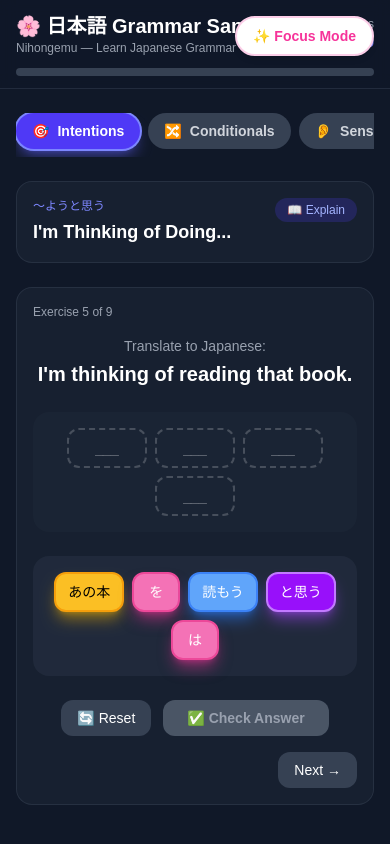
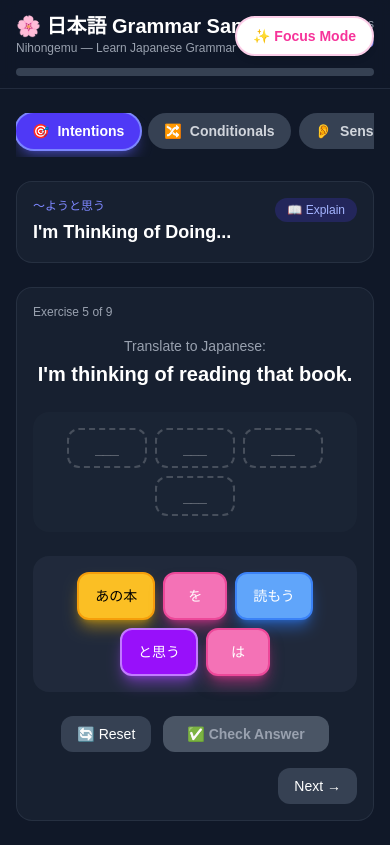
Before and after one commit to ShinichiZero/nihongemu, a React (Vite) app: page / in a window 390 px wide. Built offline with nearby package versions, Linux system fonts and the light colour scheme.

Commit message:
feat: desktop tap-to-select + tap-to-remove; pointer-tap detection; mobile hit-target & accessibility improvements

```diff
--- a/src/components/GrammarSlot.tsx
+++ b/src/components/GrammarSlot.tsx
@@ -7,9 +7,10 @@ interface GrammarSlotProps {
   occupiedTile?: TileData;
   isCorrect?: boolean;
   isError?: boolean;
+  onRemove?: (slotId: string) => void;
 }
 
-export function GrammarSlot({ slot, occupiedTile, isCorrect, isError }: GrammarSlotProps) {
+export function GrammarSlot({ slot, occupiedTile, isCorrect, isError, onRemove }: GrammarSlotProps) {
   const { setNodeRef, isOver } = useDroppable({ id: slot.id });
 
   const borderClass = isCorrect
@@ -40,7 +41,11 @@ export function GrammarSlot({ slot, occupiedTile, isCorrect, isError }: GrammarS
             animate={{ scale: [1.2, 1], opacity: 1 }}
             exit={{ scale: 0.5, opacity: 0 }}
             transition={{ type: 'spring', stiffness: 500, damping: 30 }}
-            className="text-sm font-medium text-white"
+            className="text-sm font-medium text-white cursor-pointer"
+            role={onRemove ? 'button' : undefined}
+            tabIndex={onRemove ? 0 : undefined}
+            onClick={onRemove ? () => onRemove(slot.id) : undefined}
+            onKeyDown={onRemove ? (e) => { if (e.key === 'Enter' || e.key === ' ') onRemove(slot.id); } : undefined}
           >
             {occupiedTile.text}
             {isCorrect && (
--- a/src/components/SentenceBuilder.tsx
+++ b/src/components/SentenceBuilder.tsx
@@ -140,6 +140,13 @@ export function SentenceBuilder({ exercise, onComplete }: SentenceBuilderProps)
               occupiedTile={slotFillings[slot.id] ? tileMap.get(slotFillings[slot.id]) : undefined}
               isCorrect={submitted && isCorrect}
               isError={submitted && !isCorrect}
+              onRemove={(slotId) => {
+                setSlotFillings((prev) => {
+                  const updated = { ...prev };
+                  delete updated[slotId];
+                  return updated;
+                });
+              }}
             />
           ))}
         </div>
@@ -159,7 +166,7 @@ export function SentenceBuilder({ exercise, onComplete }: SentenceBuilderProps)
             <WordTile
               key={tile.id}
               tile={tile}
-              onTap={tapToSelect ? () => handleTileTap(tile) : undefined}
+              onTap={() => handleTileTap(tile)}
               draggable={!tapToSelect}
             />
           ))}
--- a/src/components/WordTile.tsx
+++ b/src/components/WordTile.tsx
@@ -32,23 +32,52 @@ export function WordTile({ tile, isDragging: externalIsDragging, onTap, draggabl
   const colorClass = tileColors[tile.type] ?? 'bg-gray-600 border-gray-400 text-white';
   const isBeingDragged = isDragging || externalIsDragging;
 
+  // pointer-based tap detection to avoid triggering during drag
+  let pointerDownX: number | null = null;
+  let pointerDownY: number | null = null;
+  let pointerDownTime: number | null = null;
+
+  const onPointerDown = (e: React.PointerEvent) => {
+    pointerDownX = e.clientX;
+    pointerDownY = e.clientY;
+    pointerDownTime = Date.now();
+  };
+
+  const onPointerUp = (e: React.PointerEvent) => {
+    if (!onTap) return;
+    if (pointerDownX == null || pointerDownY == null || pointerDownTime == null) return;
+    const dx = Math.abs(e.clientX - pointerDownX);
+    const dy = Math.abs(e.clientY - pointerDownY);
+    const dt = Date.now() - pointerDownTime;
+    const distance = Math.sqrt(dx * dx + dy * dy);
+    // treat as tap if short and little movement
+    if (distance < 8 && dt < 300 && !isBeingDragged) {
+      onTap();
+    }
+    pointerDownX = pointerDownY = pointerDownTime = null;
+  };
+
   return (
     <motion.div
       ref={setNodeRef}
-      style={style}
+      style={{ ...style, touchAction: 'manipulation' }}
       {...(draggable ? listeners : {})}
       {...(draggable ? attributes : {})}
-      onClick={!draggable && onTap ? onTap : undefined}
+      onPointerDown={onPointerDown}
+      onPointerUp={onPointerUp}
+      role={onTap ? 'button' : undefined}
+      tabIndex={0}
+      aria-label={tile.text}
       animate={{ scale: isBeingDragged ? 1.1 : 1 }}
       transition={{ type: 'spring', stiffness: 400, damping: 25 }}
       className={`
         inline-flex items-center justify-center
-        px-3 py-2 rounded-xl border-2 ${draggable ? 'cursor-grab' : (onTap ? 'cursor-pointer' : '')}
-        font-medium text-sm select-none
+        px-4 py-3 rounded-xl border-2 ${draggable ? 'cursor-grab' : 'cursor-pointer'}
+        font-medium text-sm select-none touch-manipulation
         shadow-lg ${colorClass}
         ${isBeingDragged ? 'opacity-50 z-50' : 'opacity-100'}
         hover:scale-105 transition-transform
-        min-w-[3rem]
+        min-w-[4rem]
       `}
     >
       {tile.text}
```
